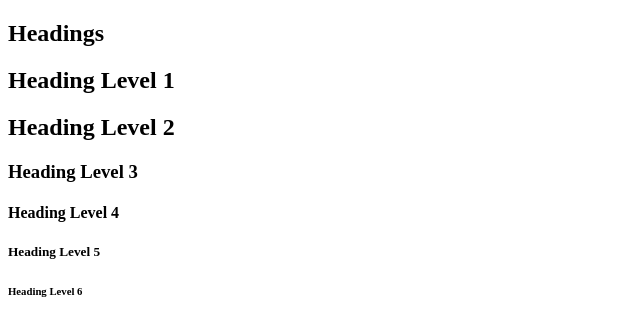
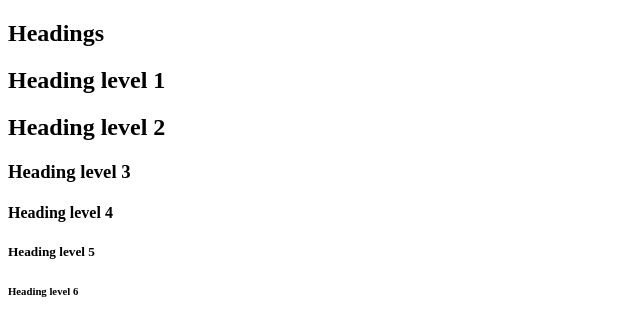
Before and after one commit to Ken-Kamau/alx-frontend, a plain HTML site: page 0x00-html_advanced/11-styleguide.html in a window 1280 px wide. Shown: the whole page, without its empty margins (0-640 px from the left). Drawn offline with Linux system fonts and the light colour scheme.

Commit message:
Update 11-styleguide.html

```diff
--- a/0x00-html_advanced/11-styleguide.html
+++ b/0x00-html_advanced/11-styleguide.html
@@ -7,7 +7,7 @@
     <link rel="icon" href="./favicon.ico" type="image/x-icon">
     <link rel="icon" href="./favicon.png" type="image/png">
 
-    <title>StyleGuide - Techium</title>
+    <title>Styleguide - Techium</title>
 </head>
 <body>
    <header></header>
@@ -15,12 +15,12 @@
     <section>
         <header>
             <h2>Headings</h2>
-            <h1>Heading Level 1</h1>
-            <h2>Heading Level 2</h2>
-            <h3>Heading Level 3</h3>
-            <h4>Heading Level 4</h4>
-            <h5>Heading Level 5</h5>
-            <h6>Heading Level 6</h6>
+            <h1>Heading level 1</h1>
+            <h2>Heading level 2</h2>
+            <h3>Heading level 3</h3>
+            <h4>Heading level 4</h4>
+            <h5>Heading level 5</h5>
+            <h6>Heading level 6</h6>
     </section>
    </main>
    <footer></footer>
```
